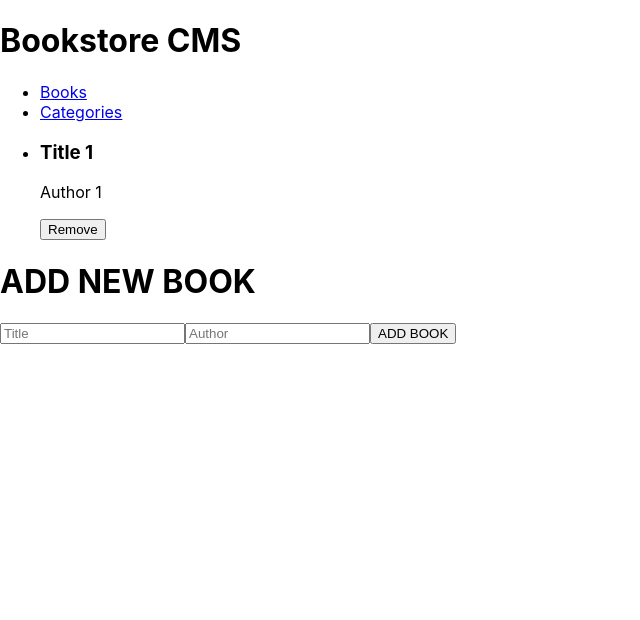
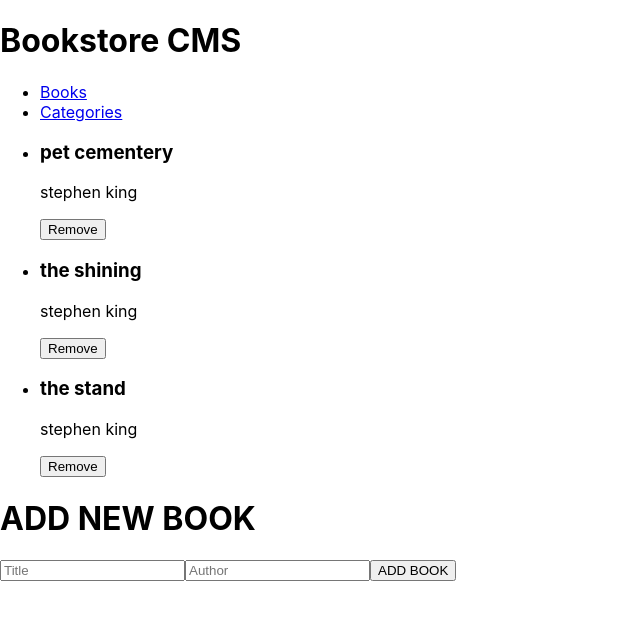
Before and after one commit to d4nQw3rty/book-store-react, a React (Create React App) app: page / in a window 1280 px wide. Shown: the top 620 px of the page, without its empty margins (0-640 px from the left). Built offline with nearby package versions, Linux system fonts and the light colour scheme.

Commit message:
Import useselector and check if display books list

```diff
--- a/src/components/BookList.js
+++ b/src/components/BookList.js
@@ -1,10 +1,24 @@
 import React from 'react';
-import BookItem from './BookItem';
+import { useSelector } from 'react-redux';
 
-const BookList = () => (
-  <ul>
-    <BookItem />
-  </ul>
-);
+const BookList = () => {
+  const books = useSelector((state) => state.books);
+
+  return (
+    <ul>
+      {books.map((book) => (
+        <li key={book.id}>
+          <div>
+            <div>
+              <h3>{book.title}</h3>
+              <p>{book.author}</p>
+            </div>
+            <button type="button">Remove</button>
+          </div>
+        </li>
+      ))}
+    </ul>
+  );
+};
 
 export default BookList;
```
